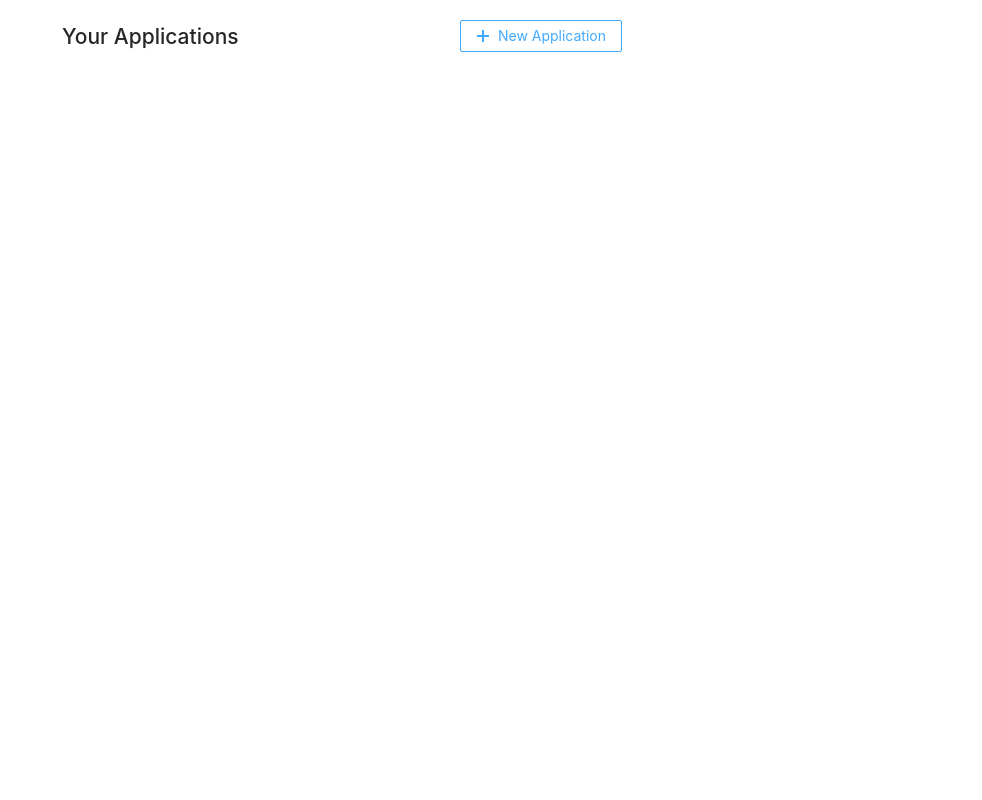
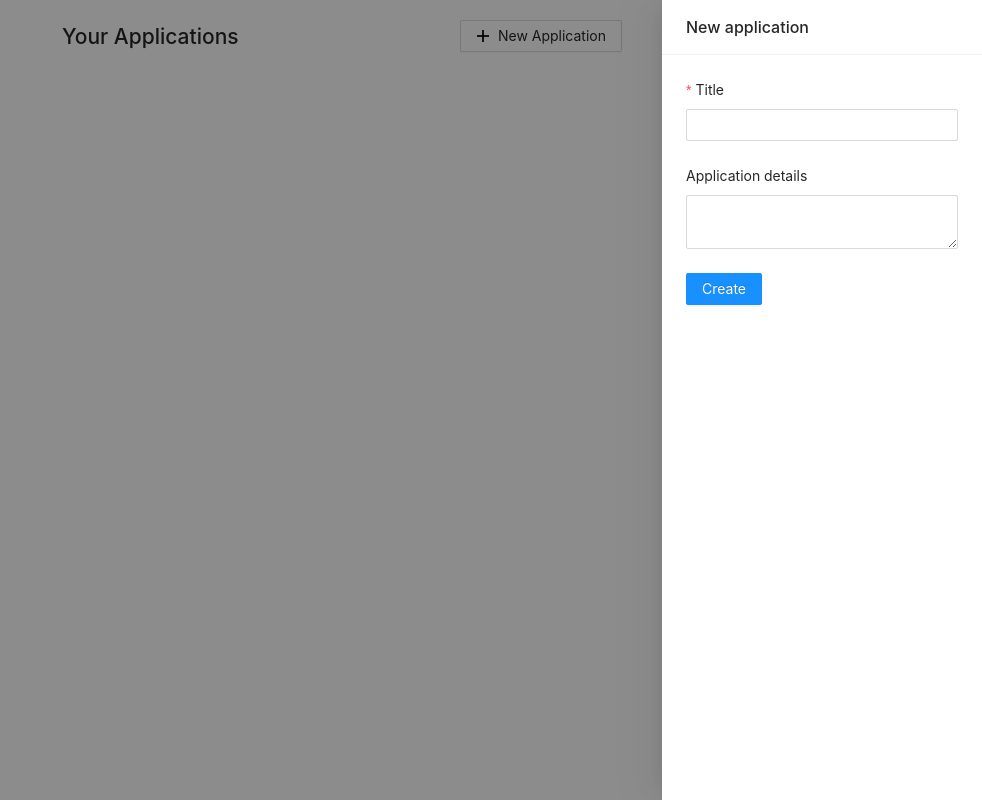
Before and after one commit to luisrodge/application_builder_frontend, a React (Create React App) app: page / in a window 1280 px wide. Both pictures are taken after a click on the button "New Application". Shown: the whole page, without its empty margins (298-1280 px from the left). Built offline with nearby package versions, Linux system fonts and the light colour scheme.

Commit message:
Add initial create application feature

```diff
--- a/src/app/routes.tsx
+++ b/src/app/routes.tsx
@@ -3,7 +3,6 @@ import { Switch, Route } from "react-router-dom";
 import Applications from "../features/application/Applications";
 import DesignerRoot from "../features/application/DesignerRoot";
 import SectionDesigner from "../features/application/SectionDesigner";
-import ApplyRoot from "../features/apply/ApplyRoot";
 
 const Routes = () => (
   <Switch>
@@ -16,9 +15,6 @@ const Routes = () => (
     <Route path="/sections/:sectionId" exact>
       <SectionDesigner />
     </Route>
-    <Route path="/:applicationId/apply" exact>
-      <ApplyRoot />
-    </Route>
   </Switch>
 );
 
--- a/src/features/application/Applications.tsx
+++ b/src/features/application/Applications.tsx
@@ -2,6 +2,9 @@ import styled from "styled-components";
 import { Button, Col, Tooltip } from "antd";
 import { PlusOutlined } from "@ant-design/icons";
 import { blue } from "@ant-design/colors";
+import { useAppDispatch } from "../../app/hooks";
+import { showDrawer } from "../drawer/drawerSlice";
+import { DRAWER_TYPES } from "../../shared/constants";
 
 const Container = styled.div`
   width: 600px;
@@ -11,13 +14,23 @@ const Container = styled.div`
 `;
 
 const Applications = () => {
+  const dispatch = useAppDispatch();
   return (
     <Container>
       <div style={{ flex: 1 }}>
         <h2>Your Applications</h2>
       </div>
       <div>
-        <Button icon={<PlusOutlined />}>New Application</Button>
+        <Button
+          onClick={() =>
+            dispatch(
+              showDrawer({ drawerType: DRAWER_TYPES.NEW_APPLICATION_DRAWER })
+            )
+          }
+          icon={<PlusOutlined />}
+        >
+          New Application
+        </Button>
       </div>
     </Container>
   );
--- a/src/features/application/DesignerRoot.tsx
+++ b/src/features/application/DesignerRoot.tsx
@@ -1,13 +1,16 @@
 import { Layout, Button, Typography } from "antd";
 import { PlusOutlined } from "@ant-design/icons";
 import { blue } from "@ant-design/colors";
+import { Redirect, useParams } from "react-router";
 
 import Sections from "./Sections";
-
 import { useAppDispatch, useAppSelector } from "../../app/hooks";
-import { selectSections } from "./applicationSlice";
+import {
+  selectApplication,
+  selectSections,
+  setActiveApplication,
+} from "./applicationSlice";
 import { DRAWER_TYPES } from "../../shared/constants";
-import { Container } from "./style";
 import Sidebar from "./components/Sidebar";
 import { showDrawer } from "../drawer/drawerSlice";
 
@@ -15,8 +18,22 @@ const { Header, Content } = Layout;
 const { Title } = Typography;
 
 const DesignerRoot = () => {
+  const dispatch = useAppDispatch();
+
+  const { applicationId } = useParams<{ applicationId: string }>();
+
+  const application = useAppSelector(selectApplication(applicationId));
   const sections = useAppSelector(selectSections);
-  const dispatch = useAppDispatch();
+  dispatch(setActiveApplication(application));
+
+  if (!application)
+    return (
+      <Redirect
+        to={{
+          pathname: "/",
+        }}
+      />
+    );
 
   return (
     <Layout>
@@ -30,9 +47,7 @@ const DesignerRoot = () => {
           }}
         >
           <div style={{ display: "flex" }}>
-            <div style={{ flex: "1", color: "#fff" }}>
-              Your Application Name
-            </div>
+            <div style={{ flex: "1", color: "#fff" }}>{application?.title}</div>
             <div>
               <Button
                 icon={<PlusOutlined />}
--- a/src/features/application/Header.tsx
+++ b/src/features/application/Header.tsx
@@ -2,11 +2,11 @@ import { Button } from "antd";
 import styled from "styled-components";
 import { blue } from "@ant-design/colors";
 import { CheckOutlined, PlusOutlined } from "@ant-design/icons";
+import { useHistory, useParams } from "react-router";
 
-import { useAppDispatch } from "../../app/hooks";
+import { useAppDispatch, useAppSelector } from "../../app/hooks";
 import { showDrawer } from "../drawer/drawerSlice";
 import { DRAWER_TYPES } from "../../shared/constants";
-import { useHistory } from "react-router";
 
 const HeaderContainer = styled.div`
   position: fixed;
@@ -26,9 +26,10 @@ const HeaderContent = styled.div`
 interface IProps {
   drawerType: string;
   btnTitle: string;
+  applicationId: string;
 }
 
-const Header = ({ drawerType, btnTitle }: IProps) => {
+const Header = ({ drawerType, btnTitle, applicationId }: IProps) => {
   const dispatch = useAppDispatch();
   const history = useHistory();
 
@@ -46,13 +47,16 @@ const Header = ({ drawerType, btnTitle }: IProps) => {
           <Button
             icon={<CheckOutlined />}
             style={{ marginRight: 24 }}
-            onClick={() => history.push("/")}
+            onClick={() => history.push(`/applications/${applicationId}`)}
           >
             Done
           </Button>
         )}
 
-        <Button type="text" onClick={() => history.push("/")}>
+        <Button
+          type="text"
+          onClick={() => history.push(`/applications/${applicationId}`)}
+        >
           Cancel
         </Button>
       </HeaderContent>
--- a/src/features/application/SectionDesigner.tsx
+++ b/src/features/application/SectionDesigner.tsx
@@ -31,6 +31,7 @@ const SectionDesigner = () => {
       <Header
         drawerType={DRAWER_TYPES.ROW_LAYOUT_PICKER_DRAWER}
         btnTitle="Add row to section"
+        applicationId={section.applicationId}
       />
       {sectionRows!.length > 0 && <div style={{ marginTop: 70 }}></div>}
       <Container>
--- a/src/features/application/application.interface.ts
+++ b/src/features/application/application.interface.ts
@@ -6,6 +6,7 @@ export interface IApplication {
 
 export interface ISection {
   id: string;
+  applicationId: string;
   title?: string;
   details?: string;
   numOfCols: number;
--- a/src/features/application/applicationSlice.ts
+++ b/src/features/application/applicationSlice.ts
@@ -16,6 +16,7 @@ interface ApplicationState {
   sections: ISection[];
   rows: IRow[];
   columns: IColumn[];
+  activeApplication?: IApplication;
   activeSection?: ISection;
   activeRow?: IRow;
   activeColumn?: IColumn;
@@ -35,6 +36,12 @@ export const applicationSlice = createSlice({
   name: "application",
   initialState,
   reducers: {
+    setActiveApplication: (
+      state,
+      action: PayloadAction<IApplication | undefined>
+    ) => {
+      state.activeApplication = action.payload;
+    },
     setActiveSection: (state, action: PayloadAction<ISection | undefined>) => {
       state.activeSection = action.payload;
     },
@@ -46,6 +53,10 @@ export const applicationSlice = createSlice({
     },
     setActiveElement: (state, action: PayloadAction<IElement | undefined>) => {
       state.activeElement = action.payload;
+    },
+    addApplication: (state, action: PayloadAction<IApplication>) => {
+      const newApplication = action.payload;
+      state.applications.push(newApplication);
     },
     addSection: (state, action: PayloadAction<ISection>) => {
       const section = action.payload;
@@ -146,6 +157,7 @@ export const applicationSlice = createSlice({
 });
 
 export const {
+  addApplication,
   addSection,
   addRow,
   removeSection,
@@ -157,12 +169,16 @@ export const {
   addElement,
   removeElement,
   setActiveElement,
+  setActiveApplication,
   resetActive,
 } = applicationSlice.actions;
 
 export const selectSections = (state: RootState) => state.application.sections;
 export const selectRows = (state: RootState) => state.application.rows;
 export const selectColumns = (state: RootState) => state.application.columns;
+
+export const selectActiveApplication = (state: RootState) =>
+  state.application.activeApplication;
 export const selectActiveSection = (state: RootState) =>
   state.application.activeSection;
 export const selectActiveRow = (state: RootState) =>
@@ -171,6 +187,15 @@ export const selectActiveColumn = (state: RootState) =>
   state.application.activeColumn;
 export const selectActiveElement = (state: RootState) =>
   state.application.activeElement;
+
+export const selectApplication = (
+  applicationId: string
+): Selector<IApplication | undefined> =>
+  createSelector(
+    [(state: RootState) => state.application.applications],
+    (applications: IApplication[]) =>
+      applications.find((application) => application.id === applicationId)
+  );
 
 export const selectSection = (
   sectionId: string
--- a/src/features/apply/ApplyRoot.tsx
+++ /dev/null
@@ -1,9 +0,0 @@
-import { useParams } from "react-router";
-
-const ApplyRoot = () => {
-  const { applicationId } = useParams<{ applicationId: string }>();
-
-  return <h2>Apply {applicationId}</h2>;
-};
-
-export default ApplyRoot;
--- a/src/features/drawer/DrawerRoot.tsx
+++ b/src/features/drawer/DrawerRoot.tsx
@@ -7,12 +7,14 @@ import { selectDrawer } from "./drawerSlice";
 import { DRAWER_TYPES } from "../../shared/constants";
 import ElementPicker from "./ElementPicker";
 import ElementOptions from "./ElementOptions";
+import NewApplication from "./NewApplication";
 
 const {
   SECTION_LAYOUT_PICKER_DRAWER,
   ROW_LAYOUT_PICKER_DRAWER,
   ELEMENT_PICKER_DRAWER,
   ELEMENT_OPTIONS_DRAWER,
+  NEW_APPLICATION_DRAWER,
 } = DRAWER_TYPES;
 
 interface IDrawerComponents {
@@ -24,6 +26,7 @@ const DRAWER_COMPONENTS = {
   [ROW_LAYOUT_PICKER_DRAWER]: RowLayoutPicker,
   [ELEMENT_PICKER_DRAWER]: ElementPicker,
   [ELEMENT_OPTIONS_DRAWER]: ElementOptions,
+  [NEW_APPLICATION_DRAWER]: NewApplication,
 } as IDrawerComponents;
 
 export const DrawerTypes = Object.keys(DRAWER_COMPONENTS);
--- /dev/null
+++ b/src/features/drawer/NewApplication.tsx
@@ -0,0 +1,61 @@
+import { Button, Drawer, Form, Input } from "antd";
+import { v4 as uuidv4 } from "uuid";
+import { useHistory } from "react-router";
+
+import { useAppDispatch, useAppSelector } from "../../app/hooks";
+import { IApplication } from "../application/application.interface";
+import { addApplication } from "../application/applicationSlice";
+
+import { hideDrawer, selectDrawer } from "./drawerSlice";
+
+const NewApplication = () => {
+  const dispatch = useAppDispatch();
+  const { isOpen } = useAppSelector(selectDrawer);
+  const history = useHistory();
+
+  const [form] = Form.useForm();
+
+  const onFinish = (values: any) => {
+    const newApplication = { ...values, id: uuidv4() } as IApplication;
+    dispatch(addApplication(newApplication));
+    dispatch(hideDrawer());
+    history.push(`/applications/${newApplication.id}`);
+  };
+
+  const onClose = () => {
+    form.resetFields();
+    dispatch(hideDrawer());
+  };
+
+  return (
+    <Drawer
+      title="New application"
+      width={320}
+      closable={false}
+      onClose={onClose}
+      visible={isOpen}
+    >
+      <Form name="basic" layout="vertical" form={form} onFinish={onFinish}>
+        <Form.Item
+          label="Title"
+          name="title"
+          rules={[{ required: true, message: "Please enter a title" }]}
+        >
+          <Input />
+        </Form.Item>
+
+        <Form.Item label="Application details" name="details">
+          <Input.TextArea />
+        </Form.Item>
+
+        <Form.Item>
+          <Button type="primary" htmlType="submit">
+            Create
+          </Button>
+        </Form.Item>
+      </Form>
+    </Drawer>
+  );
+};
+
+export default NewApplication;
--- a/src/features/drawer/SectionLayoutPicker.tsx
+++ b/src/features/drawer/SectionLayoutPicker.tsx
@@ -16,7 +16,10 @@ import {
   selectChildDrawer,
   hideDrawers,
 } from "./drawerSlice";
-import { addSection } from "../application/applicationSlice";
+import {
+  addSection,
+  selectActiveApplication,
+} from "../application/applicationSlice";
 import { DRAWER_TYPES } from "../../shared/constants";
 import { ISection } from "../application/application.interface";
 
@@ -93,11 +96,16 @@ export const EnterSectionInfo = ({
 
 const SectionLayoutPicker = () => {
   const { isOpen } = useAppSelector(selectDrawer);
+  const activeApplication = useAppSelector(selectActiveApplication);
   const dispatch = useAppDispatch();
   const [unsavedSection, setUnsavedSection] = useState<ISection>();
 
   const pickSection = (sectionId: string, numOfCols: number) => {
-    setUnsavedSection({ id: sectionId, numOfCols });
+    setUnsavedSection({
+      id: sectionId,
+      numOfCols,
+      applicationId: activeApplication!.id,
+    });
     dispatch(
       showChildDrawer({ drawerType: DRAWER_TYPES.ENTER_SECTION_INFO_DRAWER })
     );
--- a/src/shared/constants.ts
+++ b/src/shared/constants.ts
@@ -4,6 +4,7 @@ export const DRAWER_TYPES = {
   ENTER_SECTION_INFO_DRAWER: "ENTER_SECTION_INFO_DRAWER",
   ELEMENT_PICKER_DRAWER: "ELEMENT_PICKER_DRAWER",
   ELEMENT_OPTIONS_DRAWER: "ELEMENT_OPTIONS_DRAWER",
+  NEW_APPLICATION_DRAWER: "NEW_APPLICATION_DRAWER",
 };
 
 export const ELEMENT_TYPES = {
```
